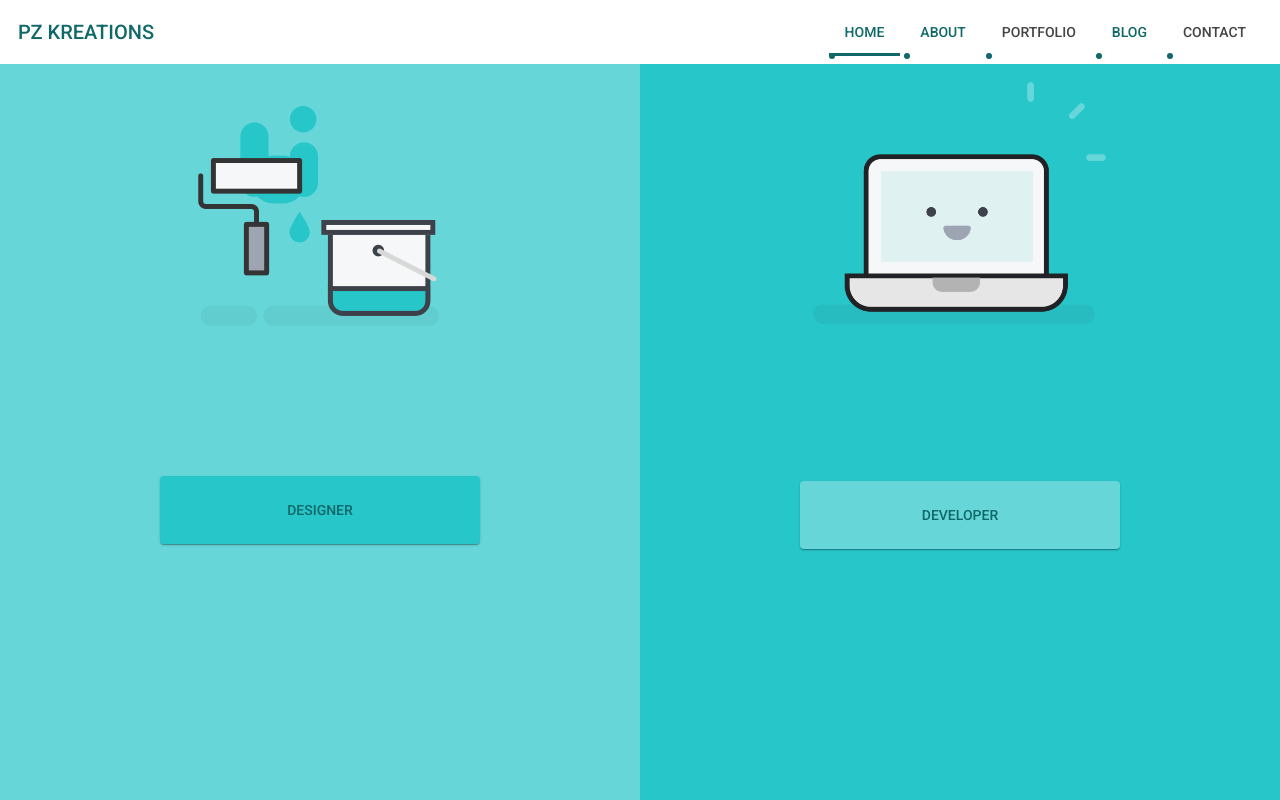
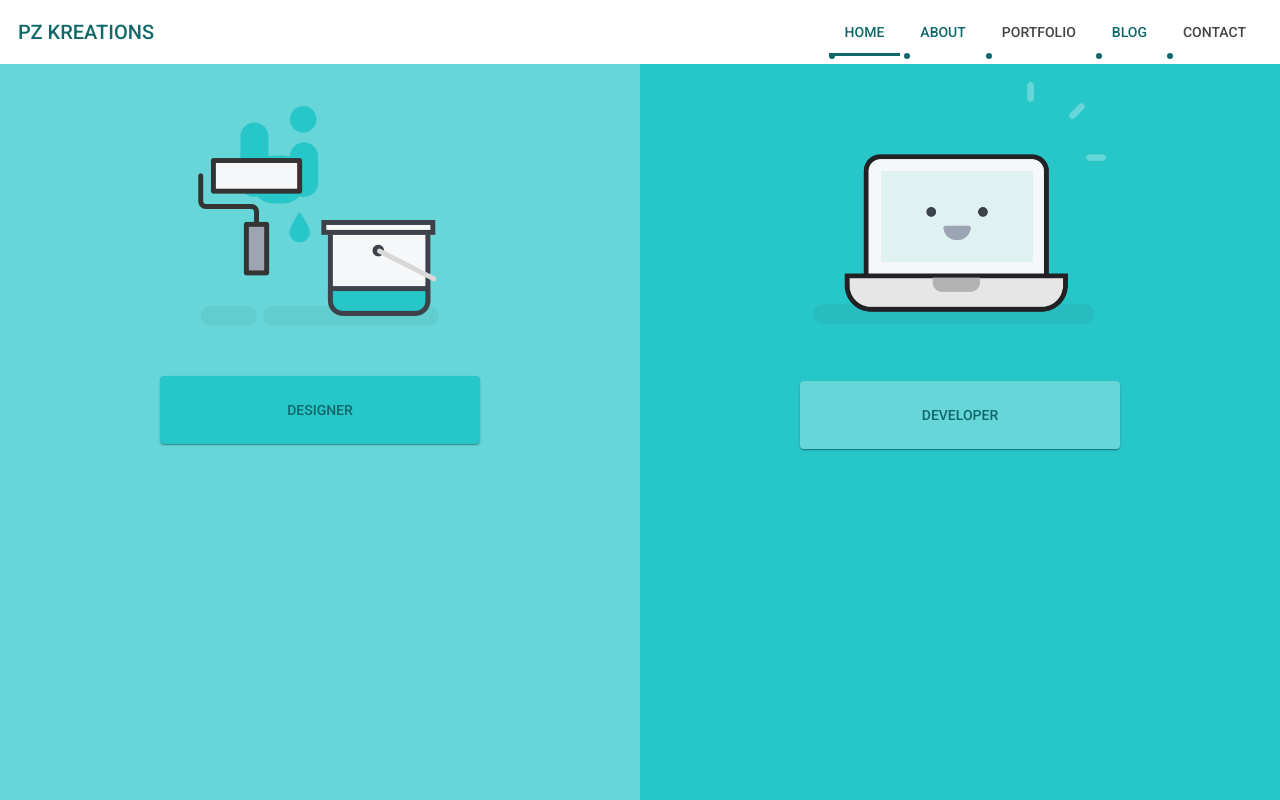
Before and after one commit to priyankaz97/Portfolio-website-pzKreations, an Angular app: page /home in a window 1280 px wide. Built offline with nearby package versions, Linux system fonts and the light colour scheme.

Commit message:
removed uwanted code
removed uwanted code

```diff
--- a/src/app/introduction/introduction.component.html
+++ b/src/app/introduction/introduction.component.html
@@ -1,7 +1,6 @@
 <div class="parts-wrapper center">
     <div class="close-left parts">
         <img src="./assets/images/designer-img.png" />
-        <div style="width: 100%; height: 100px"></div>
         <mat-card class="my-type-tab type-designer">
             <button (click)="playAudio('design')" class="uppercase" mat-button>
                 Designer
@@ -10,7 +9,6 @@
     </div>
     <div class="close-right parts">
         <img src="./assets/images/developer-img.png" />
-        <div style="width: 100%; height: 100px"></div>
         <mat-card class="my-type-tab type-developer">
             <button (click)="playAudio('develop')" class="uppercase" mat-button>
                 Developer
```
